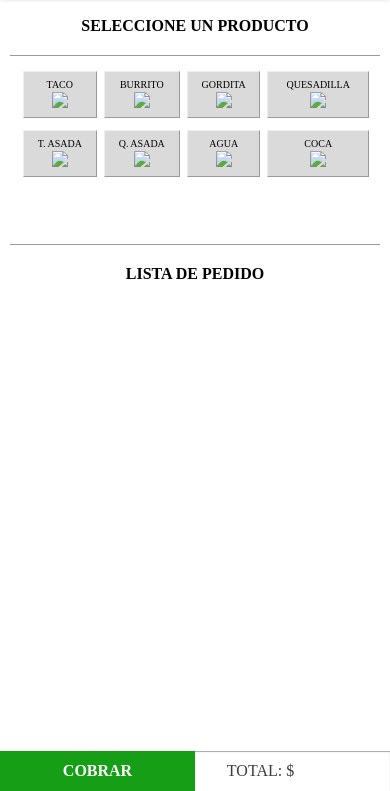
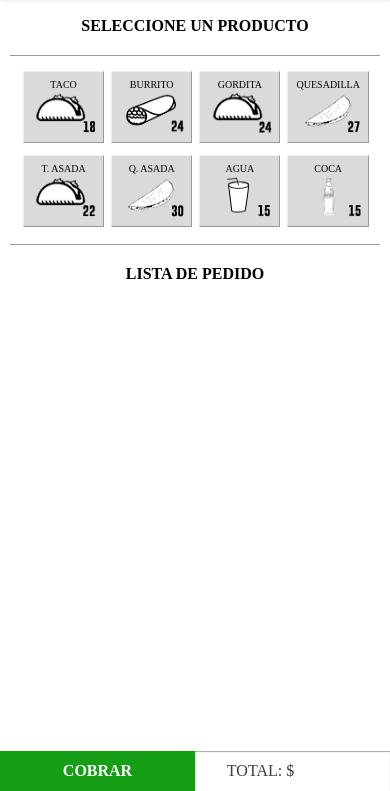
Before and after one commit to jorgemindtec/TaquisosVenta, a plain HTML site: page index.html in a window 390 px wide. Shown: the part 53-844 px from the top of the page. Drawn offline with Linux system fonts and the light colour scheme; some packages are replaced by stand-ins of ours.

Commit message:
Update index.html

```diff
--- a/index.html
+++ b/index.html
@@ -598,25 +598,25 @@
 						<td class="item" onclick="producto(1,1)">
 						<div class="item-content">
 							<div class="item-name">TACO</div>
-							<div class="item-image"><img src="img/Ntaco.png"></div>
+							<div class="item-image"><img src="img/Img-Taco.png"></div>
 						</div>
 						</td>
 						<td class="item" onclick="producto(1,2)">
 						<div class="item-content">
 							<div class="item-name">BURRITO</div>
-							<div class="item-image"><img src="img/Nburrito.png"></div>
+							<div class="item-image"><img src="img/Img-Burrito.png"></div>
 						</div>
 						</td>
 						<td class="item" onclick="producto(1,3)">
 						<div class="item-content">
 							<div class="item-name">GORDITA</div>
-							<div class="item-image"><img src="img/Ngordita.png"></div>
+							<div class="item-image"><img src="img/Img-Gordita.png"></div>
 						</div>
 						</td>
 						<td class="item" onclick="producto(1,4)">
 						<div class="item-content">
 							<div class="item-name">QUESADILLA</div>
-							<div class="item-image"><img src="img/quesadilla.png"></div>
+							<div class="item-image"><img src="img/Img-Quesadilla.png"></div>
 						</div>
 						</td>
 					</tr>
@@ -624,25 +624,25 @@
 						<td class="item" onclick="producto(1,7)">
 						<div class="item-content">
 							<div class="item-name">T. ASADA</div>
-							<div class="item-image"><img src="img/t-asada.png"></div>
+							<div class="item-image"><img src="img/Img-T-asada.png"></div>
 						</div>
 						</td>
 						<td class="item" onclick="producto(1,8)">
 						<div class="item-content">
 							<div class="item-name">Q. ASADA</div>
-							<div class="item-image"><img src="img/q-asada.png"></div>
+							<div class="item-image"><img src="img/Img-Q-asada.png"></div>
 						</div>
 						</td>
 						<td class="item" onclick="producto(1,5)">
 						<div class="item-content">
 							<div class="item-name">AGUA</div>
-							<div class="item-image"><img src="img/Nagua.png"></div>
+							<div class="item-image"><img src="img/Img-Agua.png"></div>
 						</div>
 						</td>
 						<td class="item" onclick="producto(1,6)">
 						<div class="item-content">
 							<div class="item-name">COCA</div>
-							<div class="item-image"><img src="img/Ncoca.png"></div>
+							<div class="item-image"><img src="img/Img-Coca.png"></div>
 						</div>
 						</td>
 					</tr>
```
